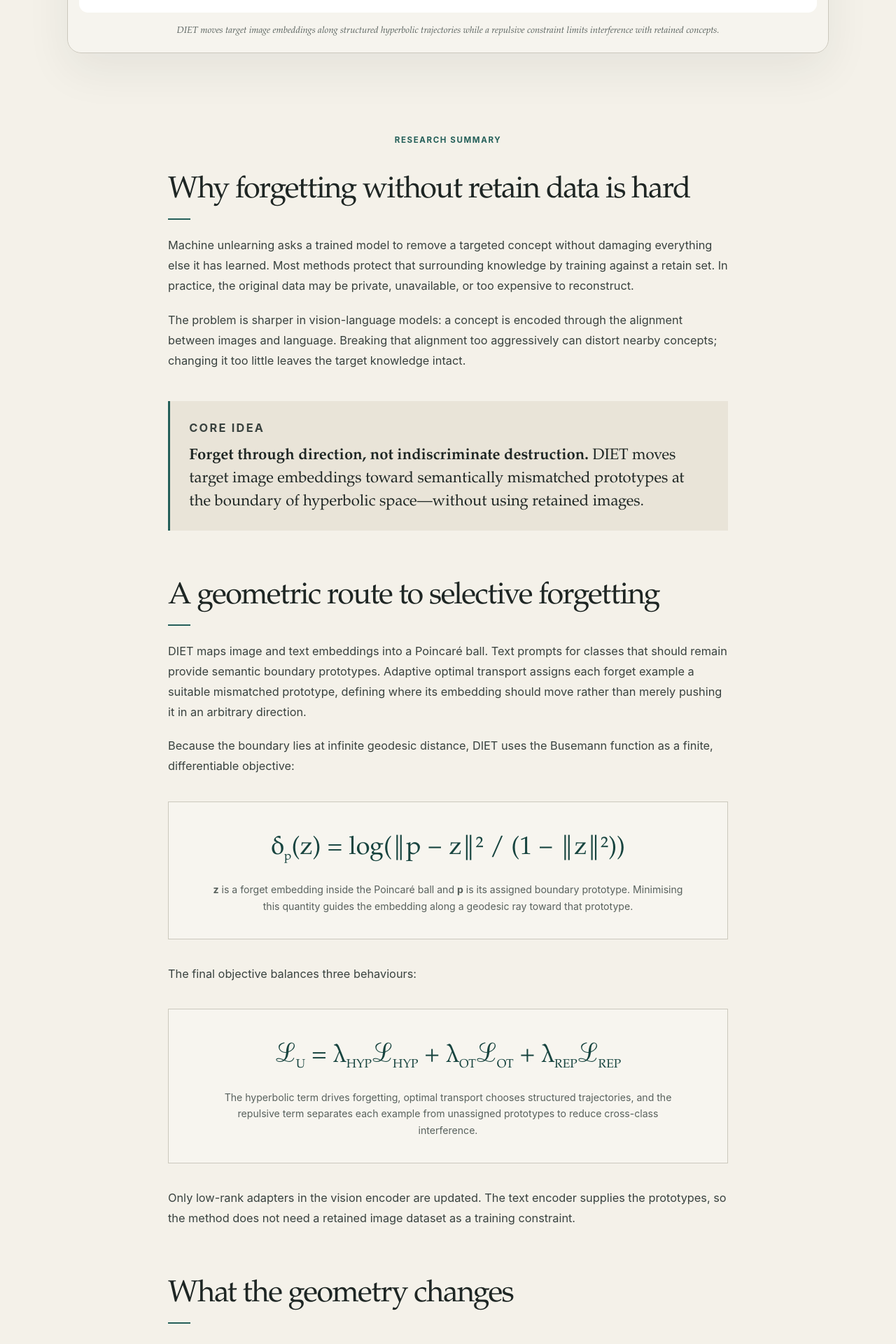
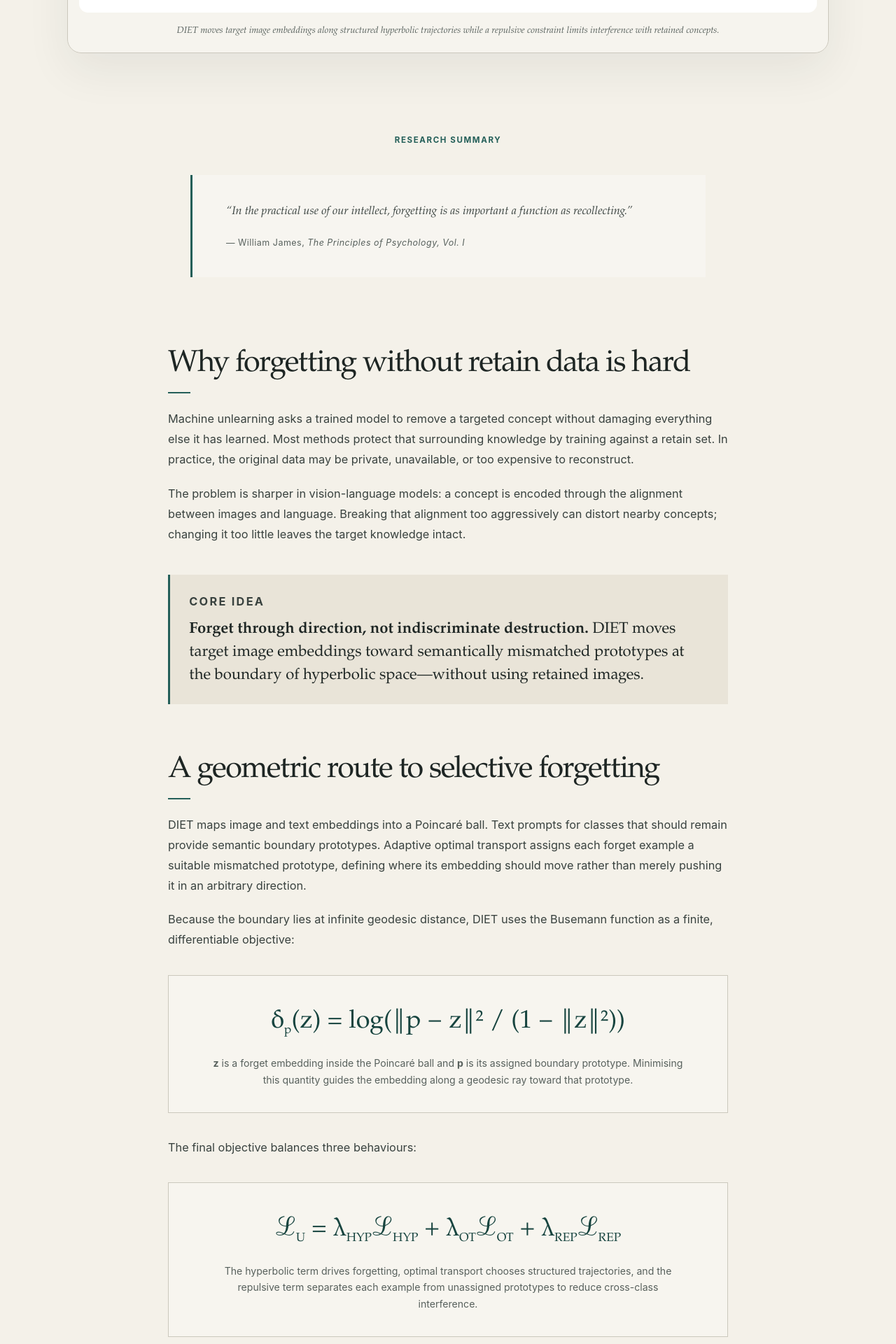
Before and after one commit to NilakshanKunananthaseelan/NilakshanKunananthaseelan.github.io, a Jekyll site: the page built from _papers/diet.md, in a window 1280 px wide. Shown: the part 1345-3265 px from the top of the page at 70% size. Built offline with Jekyll 4.4.1, drawn with Linux system fonts in a browser that asks for light colours.

Commit message:
Add DIET opening epigraph

```diff
--- a/_papers/diet.md
+++ b/_papers/diet.md
@@ -22,6 +22,11 @@ bibtex: |
     doi       = {10.1609/aaai.v40i27.39431}
   }
 ---
+
+<blockquote class="paper-epigraph">
+  <p>“In the practical use of our intellect, forgetting is as important a function as recollecting.”</p>
+  <footer>— William James, <cite>The Principles of Psychology, Vol. I</cite></footer>
+</blockquote>
 
 ## Why forgetting without retain data is hard
 
--- a/style.scss
+++ b/style.scss
@@ -627,6 +627,31 @@ h3 {
   margin: 1rem 0 0;
   background: var(--accent);
   content: "";
+}
+
+.paper-epigraph {
+  max-width: 46rem;
+  margin: 0 auto clamp(4rem, 8vw, 6.5rem);
+  padding: clamp(1.4rem, 4vw, 2.4rem) clamp(1.5rem, 5vw, 3rem);
+  border: 0;
+  border-left: 3px solid var(--accent);
+  background: rgba(255, 255, 255, 0.32);
+}
+
+.paper-epigraph p {
+  margin: 0;
+  color: var(--ink);
+  font-family: var(--serif);
+  font-size: clamp(1.35rem, 3vw, 2rem);
+  font-style: italic;
+  line-height: 1.35;
+}
+
+.paper-epigraph footer {
+  margin-top: 1rem;
+  color: var(--ink-soft);
+  font-size: 0.78rem;
+  letter-spacing: 0.04em;
 }
 
 .paper-content p {
```
